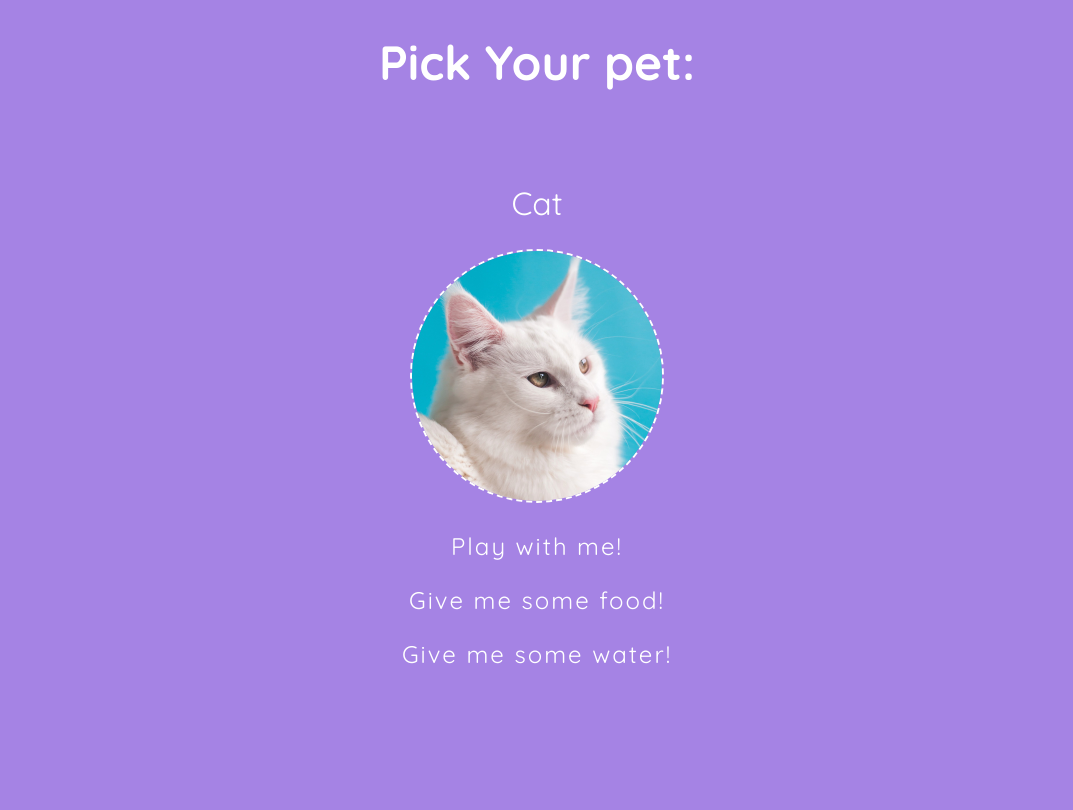
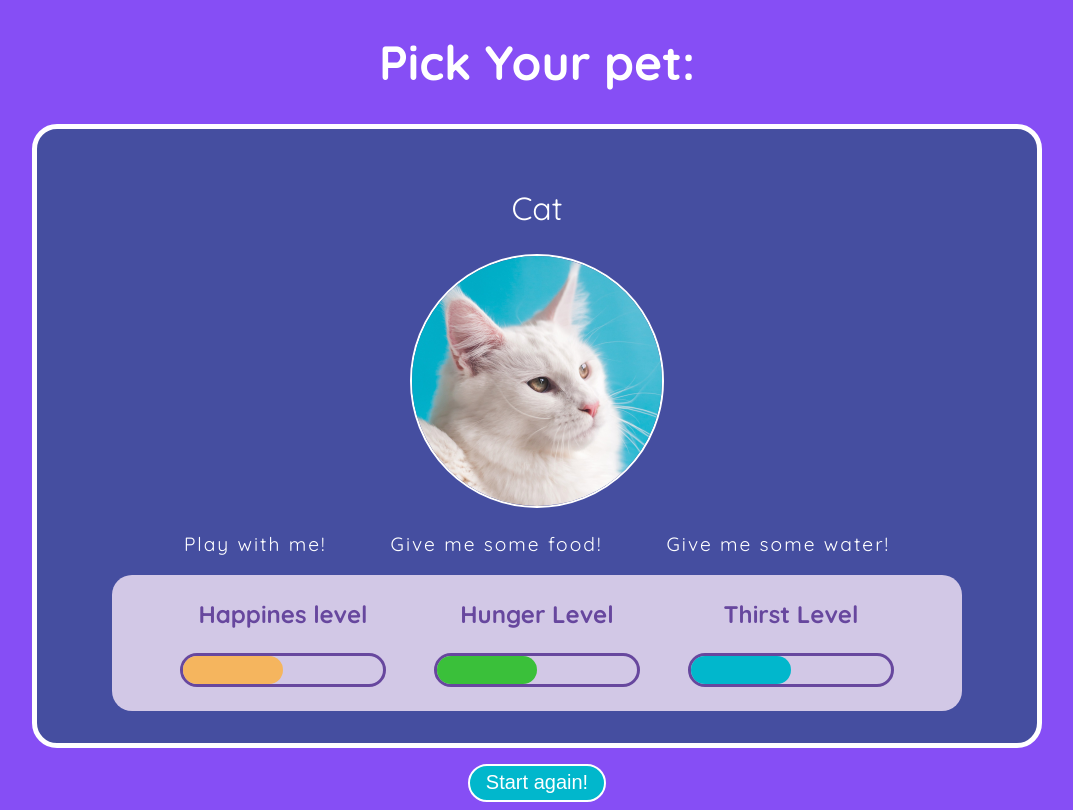
Before and after one commit to Riley142/CyberPet, a plain HTML site: page index.html in a window 1280 px wide. Both pictures are taken after a click on the element "Cat". Shown: the whole page, without its empty margins (103-1176 px from the left). Drawn offline with Linux system fonts and the light colour scheme.

Commit message:
Added progress bars

```diff
--- a/cyberPet.css
+++ b/cyberPet.css
@@ -1,7 +1,7 @@
 @import url('https://fonts.googleapis.com/css2?family=Quicksand:wght@300;400;700&display=swap');
 
 body {
-    background-color: #a583e4;
+    background-color: #864ef5;
     text-align: center;
     font-family: 'Quicksand', sans-serif;
     color: #fff;
@@ -16,6 +16,11 @@ h2 {
     font-weight: 400;
 }
 .pets {
+    border: #fff 5px solid;
+    border-radius: 25px;
+    background-color: #454ea0;
+    width: 1000px;
+    margin:auto;
     display: flex;
     justify-content: center;
     align-items: center;
@@ -29,23 +34,87 @@ h2 {
     cursor: pointer;
     width:250px;
     border-radius: 50%;
-    border: 2px dashed #fff;
+    border: 2px solid #fff;
 }
 
-.pets img:hover {
+.pets img:hover, button:hover {
     transform: scale(1.15);
+    background-color: #454ea0;
+}
+
+#funcs {
+    display: none;
+    justify-content: center;
+    align-items: center;
 }
 
 .funcs1, .funcs2, .funcs3 {
     display: none;
 }
 
-p {
-    font-size: 1.5rem;
+#funcs p {
+    font-size: 1.2rem;
     letter-spacing: 2px;
+    padding: 0 2rem;
 }
 
-p:hover {
-    color: #67479e;
+#funcs p:hover {
+    color: #01b7cc;
     cursor: pointer;
 }
+
+button {
+    margin-top: 1rem;
+    border-radius: 20px;
+    padding: 0.35rem 1rem;
+    border: 2px solid #fff;
+    background-color: #01b7cc;
+    font-size: 1.25rem;
+    color: #fff;
+    font-weight: 400;
+}
+
+
+#bars {
+    width: 850px;
+    display: none;
+    justify-content: center;
+    align-items: center;
+    background-color: #d2c8e6;
+    border-radius: 20px;
+    padding:  2 2rem;
+    color: #67479e;
+    font-size: 1.5rem;
+    font-weight: 600;
+}
+
+#progressBar {
+    background-color: #f51212;
+    width: 200px;
+    height:1.75rem;
+    margin:1.5rem;
+    background: none;
+    border: 3px solid #67479e;
+    border-radius: 20px;
+}
+
+.progressWidthPlay {
+    background-color:#F5B55E;
+    height:1.75rem;
+    width: 50%;
+    border-radius: 20px;
+}
+
+.progressWidthHunger {
+    background-color:#3ac03a;
+    height:1.75rem;
+    width: 50%;
+    border-radius: 20px;
+}
+
+.progressWidthThirst {
+    background-color:#01b7cc;
+    height:1.75rem;
+    width: 50%;
+    border-radius: 20px;
+}
--- a/cyberPet.js
+++ b/cyberPet.js
@@ -13,6 +13,7 @@ class Pet {
             play.innerText = `${this.petName}, is happy!`;
         this.funLvl++;
     }
+
     feed() {
         if (this.hungerLvl === 0) {
             feed.innerText = `Your ${this.petName}, is hungry! ${this.petName} needs to eat!`;
@@ -20,6 +21,7 @@ class Pet {
             feed.innerText = `Your ${this.petName}, is full!`;
         this.hungerLvl++;
     }
+
     drink() {
         if (this.thirstLvl === 0) {
             drink.innerText = `Your ${this.petName}, is thirsty! ${this.petName} needs to drink!`;
--- a/cyberPet2.js
+++ b/cyberPet2.js
@@ -6,33 +6,48 @@ const displayDiv1 = document.querySelector(".funcs1")
 const displayDiv2 = document.querySelector(".funcs2")
 const displayDiv3 = document.querySelector(".funcs3")
 
+const barsCat = document.querySelector(".barsCat")
+const barsDog = document.querySelector(".barsDog")
+const barsRabbit = document.querySelector(".barsRabbit")
+
 const play = document.querySelector("#play")
 const feed = document.querySelector("#feed")
 const drink = document.querySelector("#drink")
 
+const start = document.querySelector("#start")
+
 let pet;
 
+start.addEventListener("click", (evt) => {
+    window.location.reload();
+});
+
 petCat.addEventListener("click", (evt) => {
+    barsCat.style.display = "flex";
     petDog.style.display = "none";
     petRabbit.style.display = "none";
-    displayDiv1.style.display = "block";
+    displayDiv1.style.display = "flex";
     pet = new Pet("Cat");
     attachEvtL();
 });
 
 petDog.addEventListener("click", (evt) => {
+    barsDog.style.display = "flex";
     petCat.style.display = "none";
     petRabbit.style.display = "none";
-    displayDiv2.style.display = "block";
+    displayDiv2.style.display = "flex";
     pet = new Pet("Dog");
+
     attachEvtL();
 });
 
 petRabbit.addEventListener("click", (evt) => {
+    barsRabbit.style.display = "flex";
     petDog.style.display = "none";
     petCat.style.display = "none";
-    displayDiv3.style.display = "block";
+    displayDiv3.style.display = "flex";
     pet = new Pet("Rabbit");
+
     attachEvtL();
 });
 
--- a/index.html
+++ b/index.html
@@ -8,16 +8,42 @@
     <title>Cyber Pet</title>
 </head>
 <body>
-    <h1>Pick Your pet:</h1>
+    <h1 id="header">Pick Your pet:</h1>
+
     <div class="pets">
 
         <div class="cat" id="cat">
             <h2>Cat</h2>
             <img src="img/cat.jpg" alt="cat">
-            <div id="funcsh" class="funcs1">
+            <div id="funcs" class="funcs1">
                 <p id="play">Play with me!</p>
                 <p id="feed">Give me some food!</p>
                 <p id="drink">Give me some water!</p>
+            </div>
+
+            <div id="bars" class="barsCat">
+
+                <div id="playBar">
+                    <p>Happines level</p>
+                    <div id="progressBar">
+                        <div class="progressWidthPlay"></div>
+                    </div>
+                </div>
+
+                <div id="hungerBar">
+                    <p>Hunger Level</p>
+                    <div id="progressBar">
+                        <div class="progressWidthHunger"></div>
+                    </div>
+                </div>
+
+                <div id="thirstBar">
+                    <p>Thirst Level</p>
+                    <div id="progressBar">
+                        <div class="progressWidthThirst"></div>
+                    </div>
+
+                </div>
             </div>
         </div>
 
@@ -29,6 +55,30 @@
                 <p id="feed">Give me some food!</p>
                 <p id="drink">Give me some water!</p>
             </div>
+            <div id="bars" class="barsDog">
+
+                 <div id="playBar">
+                    <p>Happines level</p>
+                    <div id="progressBar">
+                        <div class="progressWidthPlay"></div>
+                    </div>
+                </div>
+
+                <div id="hungerBar">
+                    <p>Hunger Level</p>
+                    <div id="progressBar">
+                        <div class="progressWidthHunger"></div>
+                    </div>
+                </div>
+
+                <div id="thirstBar">
+                    <p>Thirst Level</p>
+                    <div id="progressBar">
+                        <div class="progressWidthThirst"></div>
+                    </div>
+                </div>
+
+            </div>
         </div>
 
         <div class="rabbit" id="rabbit">
@@ -39,8 +89,35 @@
                 <p id="feed">Give me some food!</p>
                 <p id="drink">Give me some water!</p>
             </div>
+            <div id="bars" class="barsRabbit">
+
+                <div id="playBar">
+                   <p>Happines level</p>
+                   <div id="progressBar">
+                       <div class="progressWidthPlay"></div>
+                   </div>
+               </div>
+
+               <div id="hungerBar">
+                   <p>Hunger Level</p>
+                   <div id="progressBar">
+                       <div class="progressWidthHunger"></div>
+                   </div>
+               </div>
+
+               <div id="thirstBar">
+                   <p>Thirst Level</p>
+                   <div id="progressBar">
+                       <div class="progressWidthThirst"></div>
+                   </div>
+               </div>
+
+           </div>
         </div>
     </div>
+
+    <button id="start">Start again!</button>
+
     <script src="cyberPet.js"></script>
     <script src="cyberPet2.js"></script>
 </body>
```
